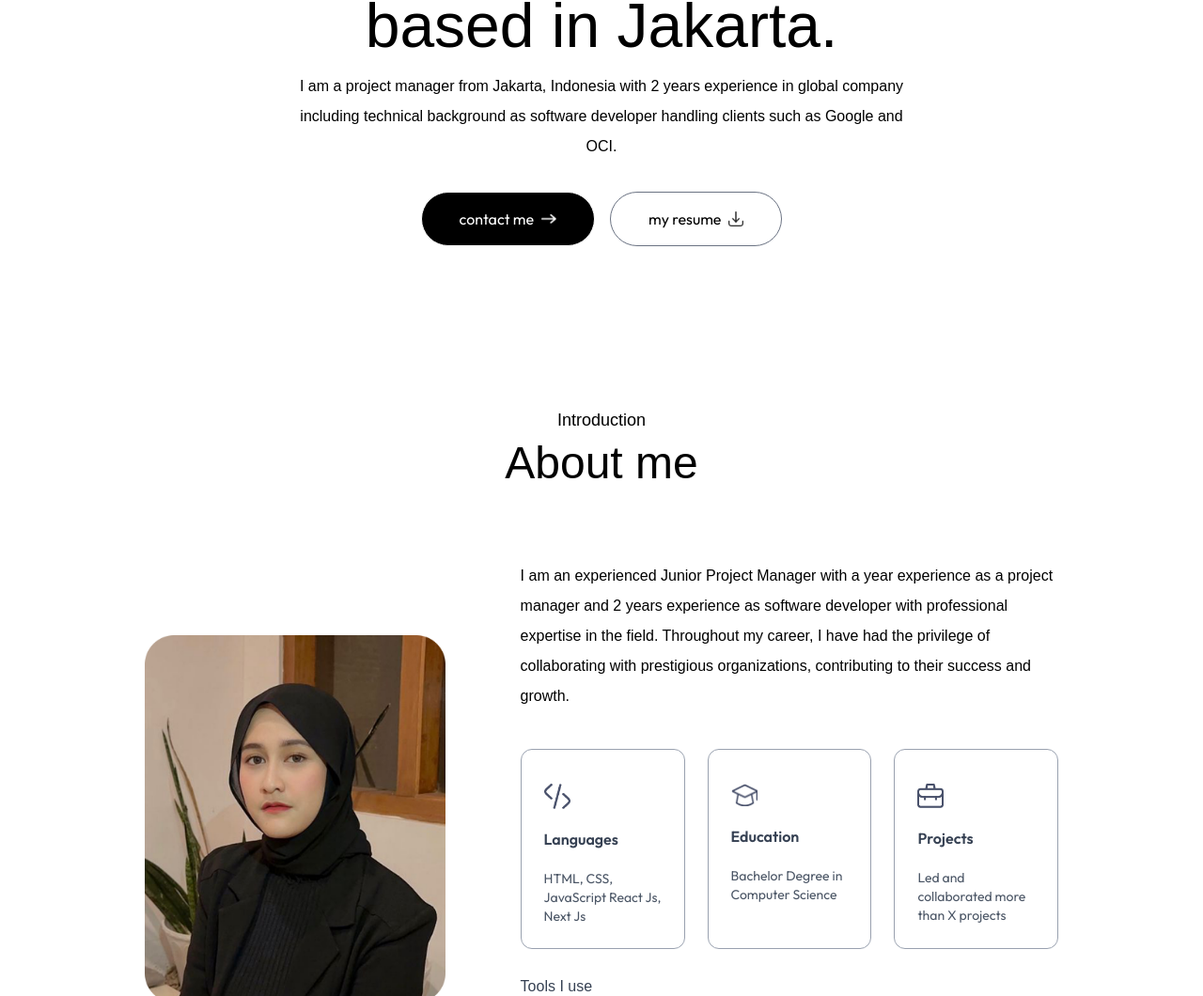
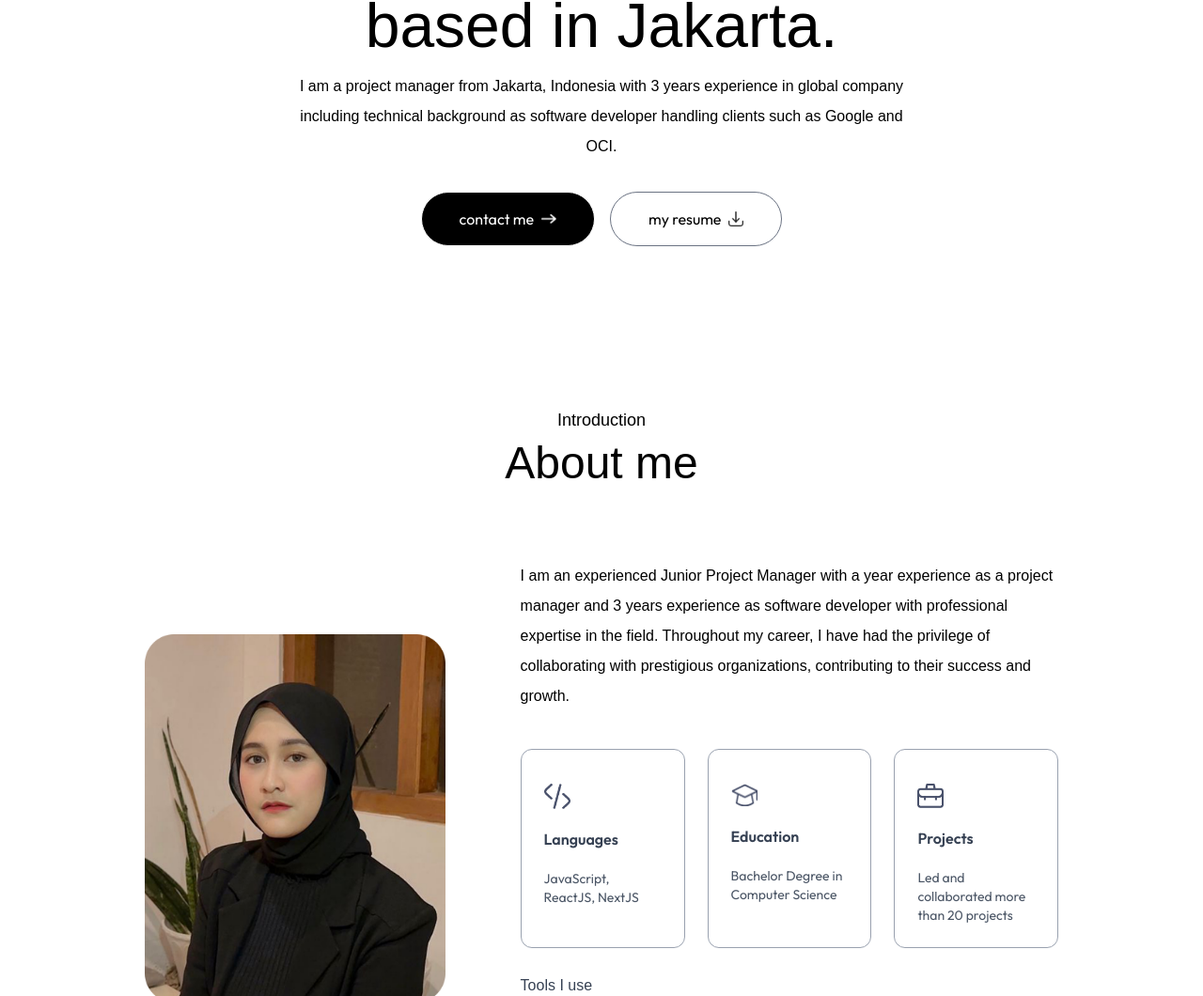
Before and after one commit to azahrx/portfolio-zara, a Next.js app: page / in a window 1280 px wide. Shown: the part 407-1467 px from the top of the page at 94% size. Built offline with nearby package versions, Linux system fonts and the light colour scheme; a web font is replaced by a local one.

Commit message:
feat: update assets

```diff
--- a/app/components/About.jsx
+++ b/app/components/About.jsx
@@ -17,16 +17,16 @@ const About = () => {
           <Image src={assets.user_image_zahra} alt='User' className='w-full rounded-3xl' />
         </div>
         <div className='flex-1'>
-          <p className='mb-10 max-w-2xl font-ovo'>
+          <p className='mb-10 max-w-2xl font-ovo lg:max-w-5xl'>
           I am an experienced Junior Project Manager with
-          a year experience as a project manager and 2 years
+          a year experience as a project manager and 3 years
           experience as software developer with professional
           expertise in the field. Throughout my career, I
           have had the privilege of collaborating with
           prestigious organizations, contributing to their
           success and growth.</p>
 
-          <ul className='grid grid-cols-1 sm:grid-cols-3 gap-6 max-w-2xl'>
+          <ul className='grid grid-cols-1 sm:grid-cols-3 gap-6 max-w-2xl lg:max-w-5xl'>
             {infoList.map(({icon, iconDark, title, description}, index)=>(
               <li
                 className='border-[0.5px] border-gray-400 rounded-xl p-6 cursor-pointer hover:bg-[#fcf4ff] hover:-translate-y-1 duration-500 transform hover:shadow-[4px_4px_0_#000]'
--- a/app/components/Header.jsx
+++ b/app/components/Header.jsx
@@ -20,7 +20,7 @@ const Header = () => {
           junior project manager based in Jakarta.
       </h1>
       <p className='max-w-2xl mx-auto font-ovo'>
-          I am a project manager from Jakarta, Indonesia with 2 years experience in global company including technical background as software developer handling clients such as Google and OCI.
+          I am a project manager from Jakarta, Indonesia with 3 years experience in global company including technical background as software developer handling clients such as Google and OCI.
       </p>
       <div className='flex flex-col sm:flex-row items-center gap-4 mt-4'>
         <a
--- a/assets/assets.js
+++ b/assets/assets.js
@@ -123,11 +123,11 @@ export const serviceData = [
 ]
 
 export const infoList = [
-    { icon: assets.code_icon, iconDark: assets.code_icon_dark, title: 'Languages', description: 'HTML, CSS, JavaScript React Js, Next Js' },
+    { icon: assets.code_icon, iconDark: assets.code_icon_dark, title: 'Languages', description: 'JavaScript, ReactJS, NextJS' },
     { icon: assets.edu_icon, iconDark: assets.edu_icon_dark, title: 'Education', description: 'Bachelor Degree in Computer Science' },
-    { icon: assets.project_icon, iconDark: assets.project_icon_dark, title: 'Projects', description: 'Led and collaborated more than X projects' }
+    { icon: assets.project_icon, iconDark: assets.project_icon_dark, title: 'Projects', description: 'Led and collaborated more than 20 projects' }
 ];
 
 export const toolsData = [
-    assets.atlassian, assets.asana, assets.trello, assets.vscode, assets.figma, assets.notion, assets.google
+    assets.atlassian, assets.asana, assets.trello, assets.vscode
 ];
```
